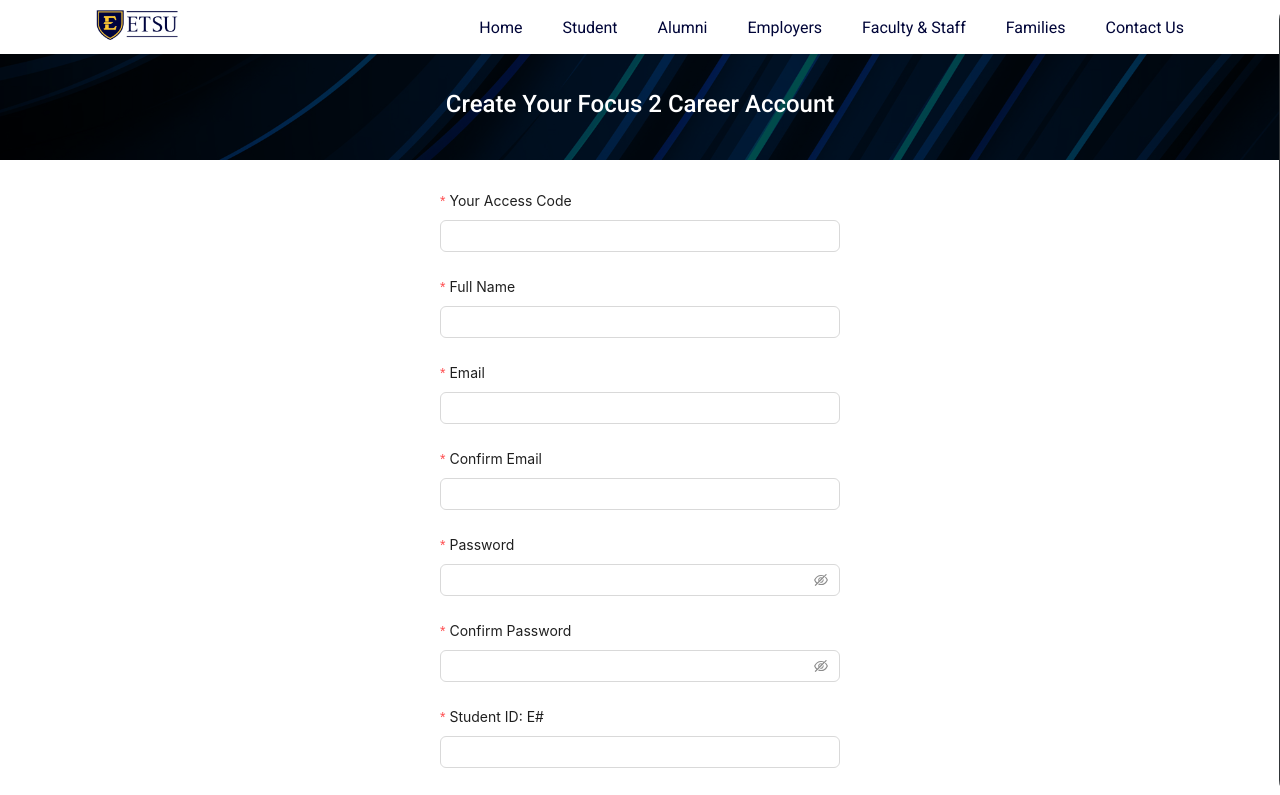
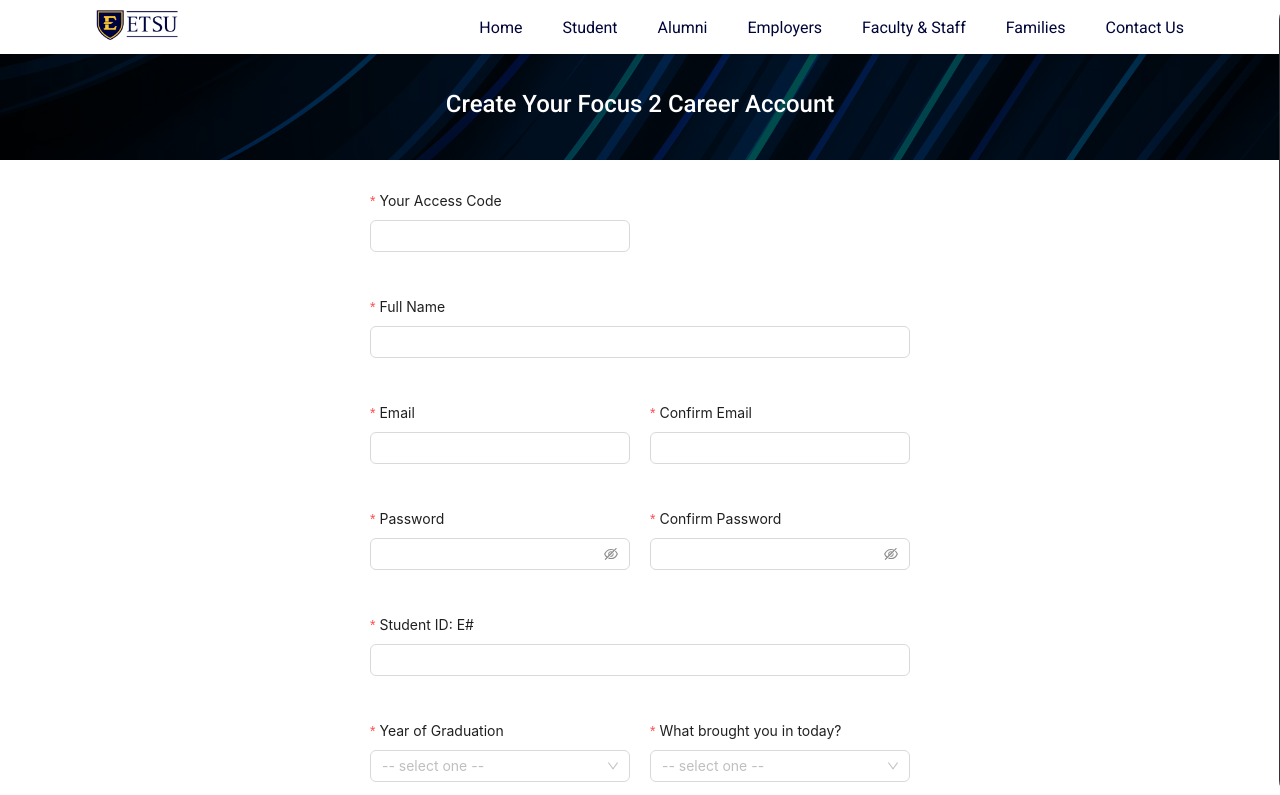
Before and after one commit to Tsgcode1122/EtsuCareerService, a React (Vite) app: page /register in a window 1280 px wide. Shown: the top 795 px of the page. Built offline with nearby package versions, Linux system fonts and the light colour scheme; a web font is replaced by a local one.

Commit message:
adjustment

```diff
--- a/src/Authentication/RegisterPage.jsx
+++ b/src/Authentication/RegisterPage.jsx
@@ -29,7 +29,11 @@
 `;
 const RegisterPageContainer = styled.div`
   margin: auto;
-  width: 400px;
+  /* @media (min-width: 768px) {
+    margin: 2rem 8rem;
+  } */
+  min-width: 400px;
+  max-width: 1200px;
   margin-top: 10px;
   background: white;
   padding: 20px;
@@ -135,6 +139,7 @@
           scrollToFirstError
           layout="vertical"
         >
+          <GridContainer>
             <Form.Item
               name="AccessCode"
               label="Your Access Code"
@@ -144,13 +149,15 @@
             >
               <StyledInput />
             </Form.Item>
-          <Form.Item
+            <FullWidthItem
               name="fullName"
               label="Full Name"
-            rules={[{ required: true, message: "Please enter your full name" }]}
+              rules={[
+                { required: true, message: "Please enter your full name" },
+              ]}
             >
               <StyledInput />
-          </Form.Item>
+            </FullWidthItem>
             <Form.Item
               name="email"
               label="Email"
@@ -206,7 +213,7 @@
             >
               <StyledInput.Password />
             </Form.Item>
-          <Form.Item
+            <FullWidthItem
               name="phoneNumber"
               label="Student ID: E#"
               rules={[
@@ -217,7 +224,7 @@
               ]}
             >
               <StyledInput />
-          </Form.Item>
+            </FullWidthItem>
             <Form.Item
               label="Year of Graduation"
               name="graduationYear"
@@ -246,7 +253,7 @@
               rules={[
                 {
                   required: true,
-                message: "Please select your graduation year!",
+                  message: "Please select What brought you in today!",
                 },
               ]}
             >
@@ -268,6 +275,7 @@
                 <Option value="other">Other</Option>
               </Select>
             </Form.Item>
+          </GridContainer>
           <CenteredCheckbox>
             <Form.Item
               name="agreement"
@@ -323,3 +331,15 @@
   text-align: center;
   margin-top: 20px;
 `;
+const GridContainer = styled.div`
+  @media (min-width: 768px) {
+    display: grid;
+    grid-template-columns: 1fr;
+    gap: 20px;
+    grid-template-columns: 1fr 1fr;
+  }
+`;
+
+const FullWidthItem = styled(Form.Item)`
+  grid-column: span 2;
+`;
--- a/src/Component/CareerExploration.jsx
+++ b/src/Component/CareerExploration.jsx
@@ -54,6 +54,15 @@
   &:hover {
     transform: scale(1.05);
     box-shadow: 0 8px 16px rgba(0, 0, 0, 0.2);
+  }
+  @media screen and (max-width: 320px) {
+    padding: 1rem;
+  }
+  @media (min-width: 321px) and (max-width: 399px) {
+    padding: 1rem;
+  }
+  @media (min-width: 400px) and (max-width: 499px) {
+    padding: 1.5rem;
   }
 `;
 
--- a/src/Component/FeaturedResources.jsx
+++ b/src/Component/FeaturedResources.jsx
@@ -16,9 +16,9 @@
     display: none; /* Hides scrollbar */
   }
   background: url(${Img4}) no-repeat center center;
-  background-size: cover;
+  background-size: cover !important;
 
-  background-attachment: fixed;
+  background-attachment: fixed !important;
 
   background-color: #f7f9fc;
   color: #333;
@@ -86,6 +86,15 @@
   flex-direction: column;
   gap: 0.5rem;
   align-items: center;
+  @media screen and (max-width: 320px) {
+    padding: 1rem;
+  }
+  @media (min-width: 321px) and (max-width: 399px) {
+    padding: 1rem;
+  }
+  @media (min-width: 400px) and (max-width: 499px) {
+    padding: 1rem;
+  }
 `;
 
 const ResourceTitle = styled.h3`
--- a/src/Component/Hero.jsx
+++ b/src/Component/Hero.jsx
@@ -8,26 +8,26 @@
 import { Colors } from "../Colors/ColorComponent";
 import { Link } from "react-router-dom";
 
-const images = [Img1, Img2, Img3, Img4];
+const images = [Img1];
 
 const Hero = () => {
   const [currentImage, setCurrentImage] = useState(0);
 
-  useEffect(() => {
-    const interval = setInterval(() => {
-      setCurrentImage((prev) => (prev + 1) % images.length);
-    }, 6000); // 5 seconds interval
-    return () => clearInterval(interval);
-  }, []);
+  // useEffect(() => {
+  //   const interval = setInterval(() => {
+  //     setCurrentImage((prev) => (prev + 1) % images.length);
+  //   }, 6000); // 5 seconds interval
+  //   return () => clearInterval(interval);
+  // }, []);
 
   return (
     <Container id="home">
       <AnimatePresence>
         <Background
           key={currentImage}
-          initial={{ opacity: 0, scale: 1.03 }}
-          animate={{ opacity: 1, scale: 1 }}
-          exit={{ opacity: 0 }}
+          // initial={{ opacity: 0, scale: 1.03 }}
+          // animate={{ opacity: 1, scale: 1 }}
+          // exit={{ opacity: 0 }}
           transition={{ duration: 1.6, ease: "easeInOut" }}
           style={{ backgroundImage: `url(${images[currentImage]})` }}
         />
--- a/src/Component/OneStop.jsx
+++ b/src/Component/OneStop.jsx
@@ -57,13 +57,13 @@
   flex-direction: column;
   align-items: center;
   @media screen and (max-width: 320px) {
-    background-color: rgba(255, 255, 255, 0.9);
+    background: rgba(0, 0, 0, 0.7);
   }
   @media (min-width: 321px) and (max-width: 399px) {
-    background-color: rgba(255, 255, 255, 0.1);
+    background: rgba(0, 0, 0, 0.7);
   }
   @media (min-width: 400px) and (max-width: 499px) {
-    background-color: rgba(255, 255, 255, 0.1);
+    background: rgba(0, 0, 0, 0.7);
   }
   @media screen and (min-width: 800px) {
     max-width: 600px;
--- a/src/Component/UpcomingEvent.jsx
+++ b/src/Component/UpcomingEvent.jsx
@@ -90,15 +90,15 @@
   scroll-snap-align: center;
   @media screen and (max-width: 320px) {
     min-width: 250px;
-    padding: 8px;
+    padding: 12px 20px;
   }
   @media (min-width: 321px) and (max-width: 399px) {
     min-width: 280px;
-    padding: 8px;
+    padding: 12px 20px;
   }
   @media (min-width: 400px) and (max-width: 499px) {
     min-width: 280px;
-    padding: 8px;
+    padding: 12px 20px;
   }
 `;
 
--- a/src/Pages/Home.jsx
+++ b/src/Pages/Home.jsx
@@ -1,4 +1,4 @@
-import React from "react";
+import React, { useEffect } from "react";
 import Hero from "../Component/Hero";
 import Mission from "../Component/Mission";
 import PlatformHighlight from "../Component/PlatformHighlight";
@@ -9,6 +9,9 @@
 import FeaturedResources from "../Component/FeaturedResources";
 
 const Home = () => {
+  useEffect(() => {
+    window.scrollTo(0, 0);
+  });
   return (
     <>
       <Hero />
```
Lines whose indentation alone changed are shown as unchanged.
